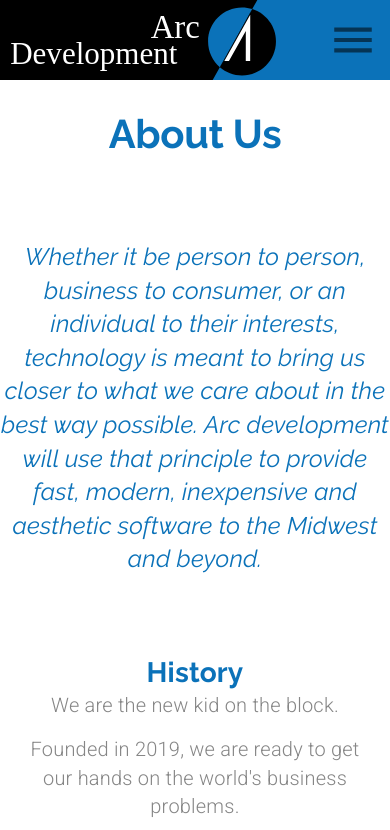
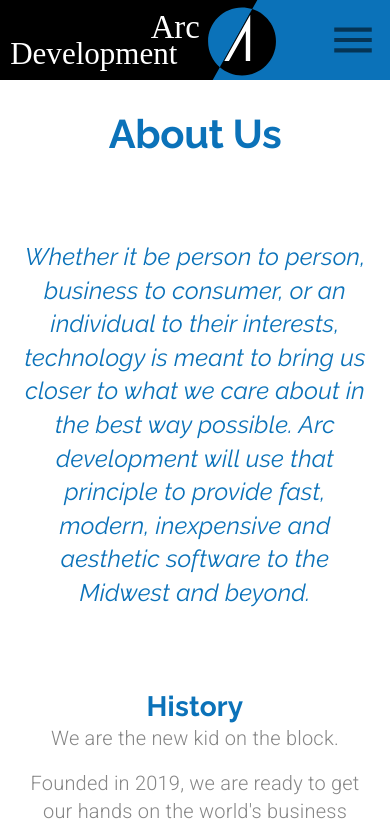
Before and after one commit to abdnadeem382/Arc-Development, a React (Create React App) app: page /about in a window 390 px wide. Shown: the top 830 px of the page. Built offline with nearby package versions, Linux system fonts and the light colour scheme.

Commit message:
Fixed History Image and Mission Statement responsiveness in About Us Page

```diff
--- a/src/components/AboutUsPage/History.js
+++ b/src/components/AboutUsPage/History.js
@@ -1,8 +1,10 @@
 import React from 'react'
 import { Grid, Typography, useTheme, useMediaQuery } from '@material-ui/core'
+import useStyles from './styles'
 import history from '../../assets/history.svg'
 
 function History() {
+    const classes = useStyles();
     const theme = useTheme();
     const matchesMD = useMediaQuery(theme.breakpoints.down('md'));
     return (
@@ -41,7 +43,7 @@ function History() {
         </Grid>
             <Grid item>
                 <Grid item lg container justify="center" >
-                    <img src={history} alt="Quill pen sitting on top of book" style={{maxHeight: '22em', width: matchesMD ? "20em" : undefined}}/>
+                    <img src={history} alt="Quill pen sitting on top of book" className={classes.historyImg}/>
                 </Grid>
             </Grid>
         </>
--- a/src/components/AboutUsPage/styles.js
+++ b/src/components/AboutUsPage/styles.js
@@ -17,6 +17,10 @@ export default makeStyles((theme)=>({
         fontStyle:"italic",
         [theme.breakpoints.down('md')]:{
             maxWidth: "30em"
+        },
+        [theme.breakpoints.down('sm')]:{
+            marginLeft: '1em',
+            marginRight: '1em'
         }
     },
     topMargin:{
@@ -25,5 +29,14 @@ export default makeStyles((theme)=>({
     avatar:{
         width: "15em",
         height: "15em"
+    },
+    historyImg:{
+        maxHeight: '22em',
+        [theme.breakpoints.down('md')]:{
+            width: '20em'
+        },
+        [theme.breakpoints.down('sm')]:{
+            width: '17em'
+        }
     }
 }))
```
